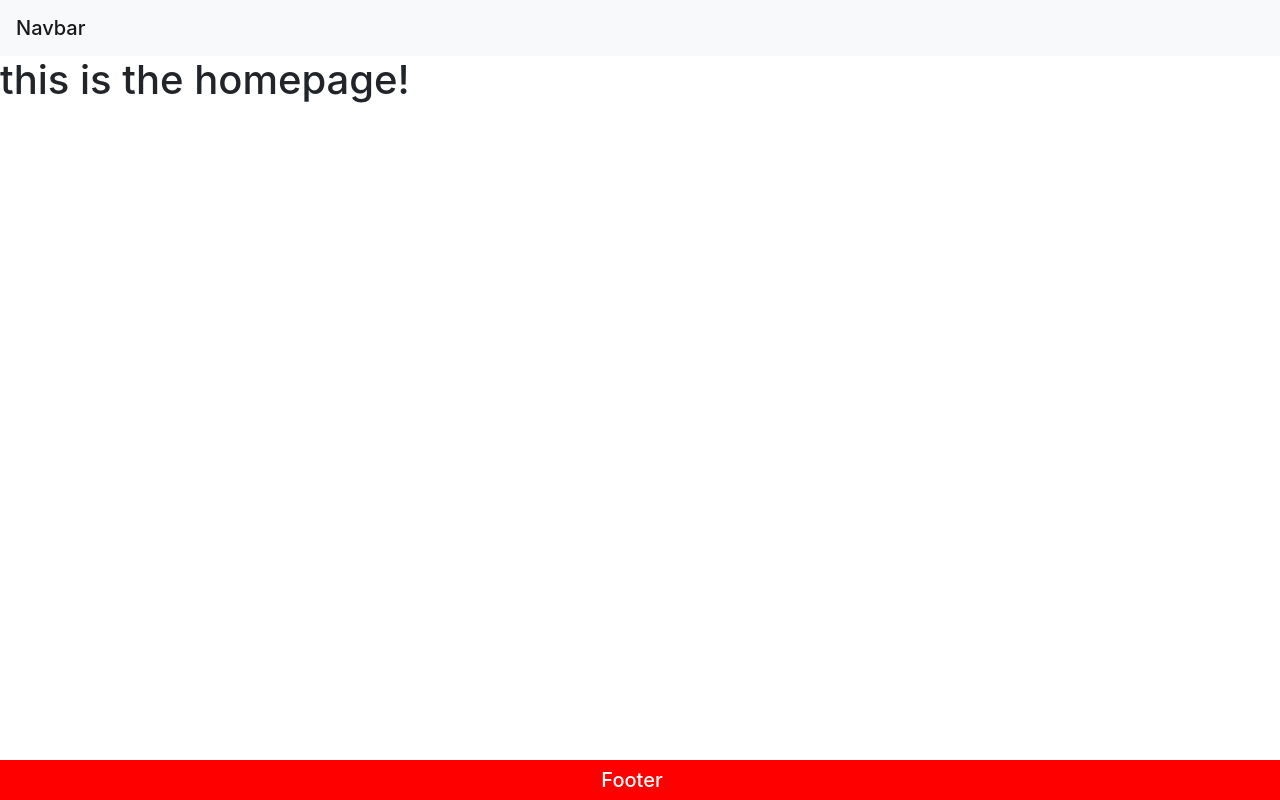
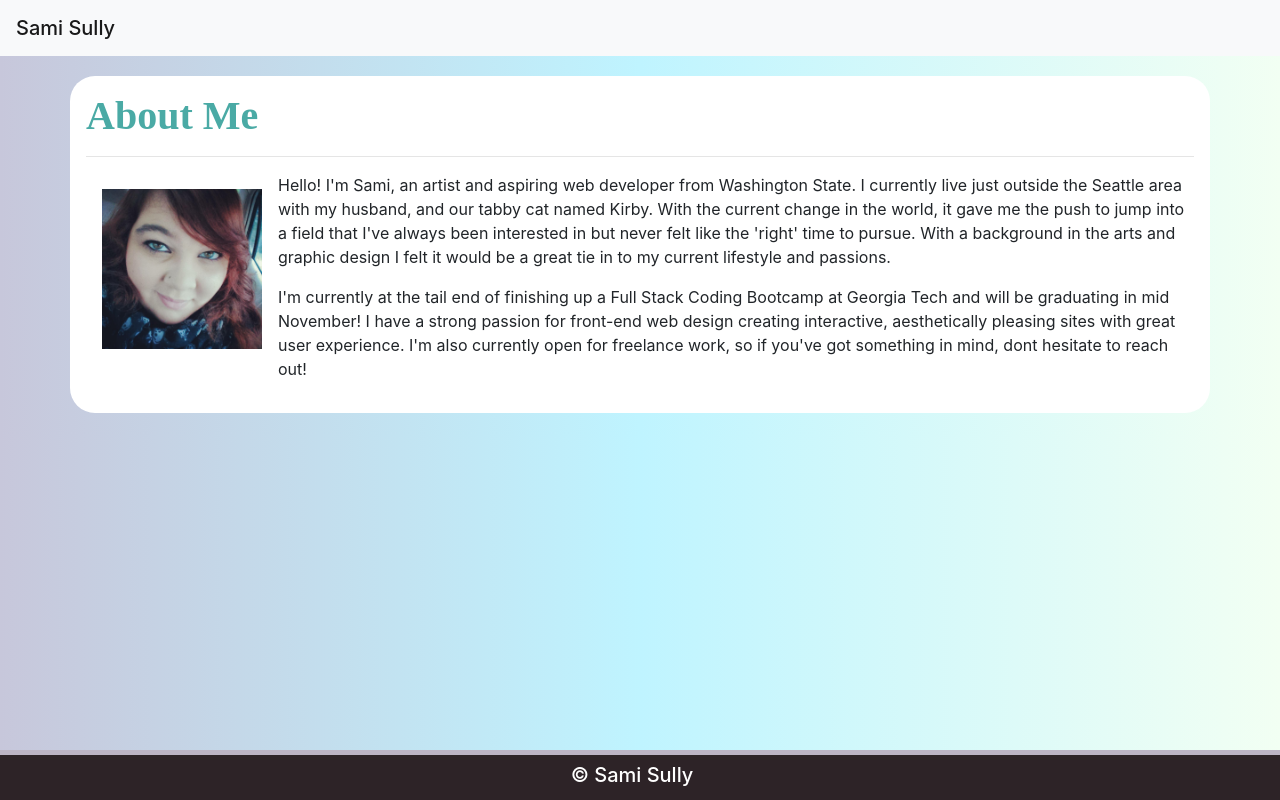
Before and after one commit to SamiSully/Sami-React-Portfolio, a React (Create React App) app: page / in a window 1280 px wide. Built offline with nearby package versions, Linux system fonts and the light colour scheme.

Commit message:
Added homepage intro contents

```diff
--- a/src/App.css
+++ b/src/App.css
@@ -1,34 +1,102 @@
-.App {
-  text-align: center;
+/* This is the tiled background image for the site */
+body {
+  background: rgb(199, 199, 219);
+  background: linear-gradient(
+    90deg,
+    rgba(199, 199, 219, 1) 0%,
+    rgba(191, 244, 255, 1) 50%,
+    rgba(242, 255, 243, 1) 100%
+  );
 }
 
-.App-logo {
-  height: 40vmin;
-  pointer-events: none;
+/* This changes the padding, margin, and color of the main content boxes within the site */
+.content {
+  padding: 1rem;
+  margin: auto;
+  margin-bottom: 20px;
+  background-color: white;
+  align-content: center;
+  border-radius: 25px;
 }
 
-@media (prefers-reduced-motion: no-preference) {
-  .App-logo {
-    animation: App-logo-spin infinite 20s linear;
-  }
+.contentPortfolio {
+  padding: 1rem;
+  margin: 1rem;
+  background-color: #e8f0ef;
+  align-content: center;
+  border-radius: 25px;
+}
+/* This changes the image padding and width of images on the site for contistancy */
+.portrait {
+  display: block;
+  padding: 1rem;
+  width: 12rem;
+  height: auto;
 }
 
-.App-header {
-  background-color: #282c34;
-  min-height: 100vh;
-  display: flex;
-  flex-direction: column;
-  align-items: center;
-  justify-content: center;
-  font-size: calc(10px + 2vmin);
+.card {
+  margin-bottom: 20px;
+}
+/* This changes the color and font-face of the headers used within the main content boxes */
+h1 {
+  color: #4aaaa5;
+  font-family: "Staatliches", cursive;
+  font-weight: bold;
+}
+
+/* This changes the color and text of the main navigation text header */
+h2 {
+  color: #bcb4c4;
+  font-family: "Staatliches", cursive;
+}
+
+h5 {
+  color: #2d2327;
+  font-family: "Staatliches", cursive;
+}
+/* Changes the font and color of the button on the contact page */
+.btn {
   color: white;
+  background-color: #45364b;
+  font-family: Georgia, "Times New Roman", Times, serif;
+  padding: 1rem;
+  transition: 0.5s ease;
+  margin: auto;
+  border: none;
+}
+
+/* Changes the color of the button on the Contact page when hovering over it */
+.btn:hover {
+  transition: 0.5s ease;
+  background-color: teal;
+  font-size: large;
+}
+
+.center {
+  margin-left: auto;
+  margin-right: auto;
+}
+
+/* This is the attributes for the footer */
+footer {
+  position: fixed;
+  left: 0;
+  bottom: 0;
+  height: 50px;
+  width: 100%;
+  background-color: #2d2327;
+  border-top: #bcb4c4 solid;
+  border-width: 5px;
+  text-align: center;
+  margin-top: 10px;
+  color: #fff;
 }
 
 .App-link {
   color: #61dafb;
 }
 
-footer {
+/* footer {
   position: fixed;
   left: 0;
   bottom: 0;
@@ -36,4 +104,4 @@ footer {
   background-color: red;
   color: white;
   text-align: center;
-}
+} */
--- a/src/components/Footer/Footer.jsx
+++ b/src/components/Footer/Footer.jsx
@@ -3,7 +3,7 @@ import React from 'react';
 function Footer() {
     return (
 
-  <span class="navbar-brand mb-0 h1">Footer</span>
+  <span class="navbar-brand mb-0 h1">© Sami Sully</span>
 
     );
 }
--- a/src/components/Navbar/Navbar.jsx
+++ b/src/components/Navbar/Navbar.jsx
@@ -1,9 +1,11 @@
 import React from 'react';
+import "bootstrap/dist/css/bootstrap.min.css";
+import "./navbar.css";
 
 function Navbar() {
     return (
             <nav class="navbar navbar-light bg-light">
-  <span class="navbar-brand mb-0 h1">Navbar</span>
+  <span class="navbar-brand mb-0 h1">Sami Sully</span>
 </nav>
     );
 }
--- /dev/null
+++ b/src/components/Navbar/navbar.css
@@ -0,0 +1,4 @@
+.navbar {
+  margin-bottom: 20px;
+  background-color: #45364b;
+}
--- a/src/components/pages/Home.jsx
+++ b/src/components/pages/Home.jsx
@@ -1,10 +1,34 @@
 import React from 'react';
+import icon from "../../assets/icon.png";
 
-function Home(props) {
+function Home() {
     return (
-        <div>
-            <h1>this is the homepage!</h1>
-        </div>
+        <div class="container content">
+      <h1>About Me</h1>
+      <hr />
+      <img
+        src={icon}
+        class="img-fluid float-left portrait"
+        alt="A photo of me, Sami Sully"
+      />
+      <p>
+        Hello! I'm Sami, an artist and aspiring web developer from Washington
+        State. I currently live just outside the Seattle area with my husband,
+        and our tabby cat named Kirby. With the current change in the world, it
+        gave me the push to jump into a field that I've always been interested
+        in but never felt like the 'right' time to pursue. With a background in
+        the arts and graphic design I felt it would be a great tie in to my
+        current lifestyle and passions.
+      </p>
+      <p>
+        I'm currently at the tail end of finishing up a Full Stack Coding Bootcamp
+        at Georgia Tech and will be graduating in mid November! I have a strong
+        passion for front-end web design creating interactive, aesthetically
+        pleasing sites with great user experience. I'm also currently open for
+        freelance work, so if you've got something in mind, dont hesitate to reach out!
+      </p>
+
+    </div>
     );
 }
 
```
Also changed, not shown: src/assets/icon.png (added).
